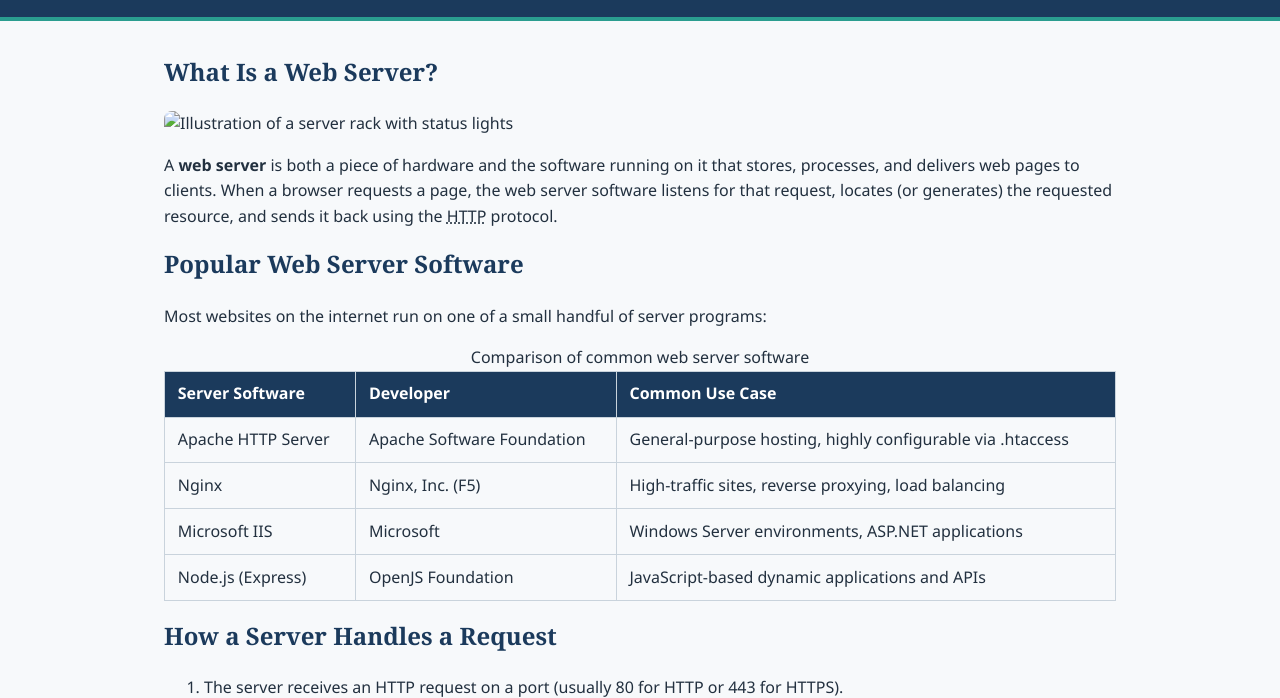
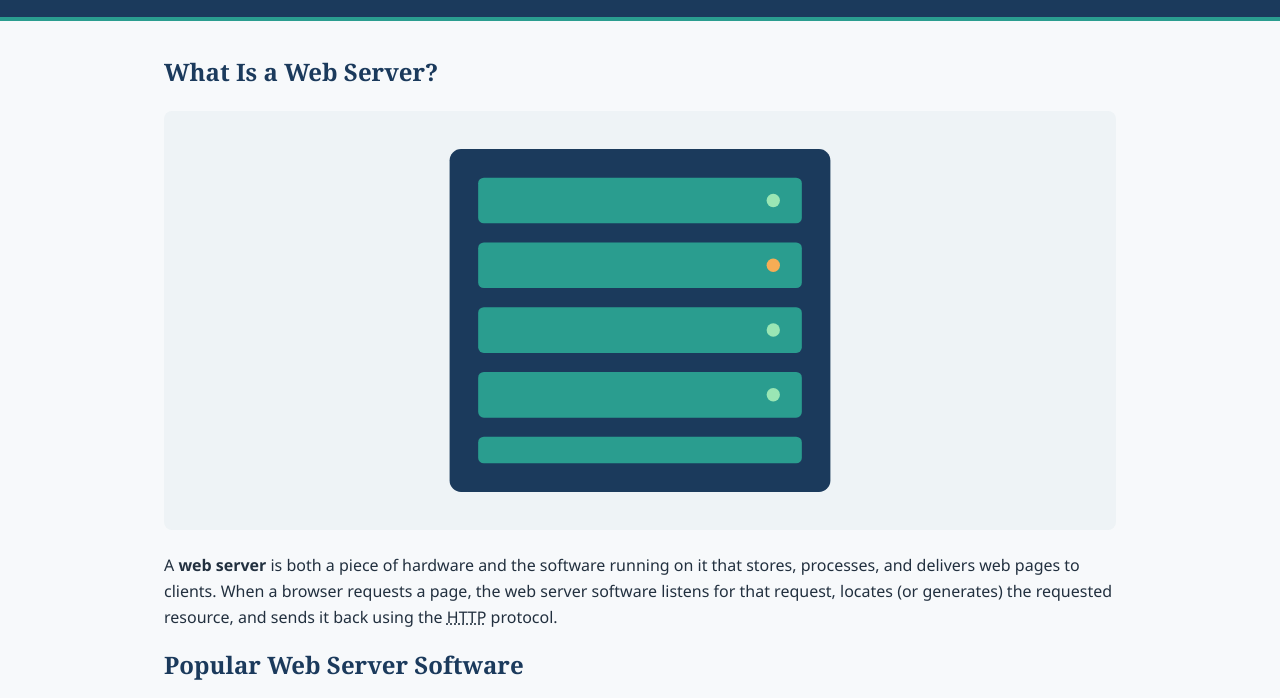
Before and after one commit to dj-gifdj/It3203-project, a plain HTML site: page web-servers.html in a window 1280 px wide. Shown: the part 121-819 px from the top of the page. Drawn offline with Linux system fonts and the light colour scheme; files that its build step writes are made by us from their sources.

Commit message:
Update web-servers.html

```diff
--- a/web-servers.html
+++ b/web-servers.html
@@ -23,7 +23,7 @@
 
   <main class="page-wrap">
     <h2>What Is a Web Server?</h2>
-    <img src="images/server-room.svg" alt="Illustration of a server rack with status lights">
+    <img src="server-room.svg" alt="Illustration of a server rack with status lights">
     <p>
       A <strong>web server</strong> is both a piece of hardware and the software running on it that
       stores, processes, and delivers web pages to clients. When a browser requests a page, the
```
